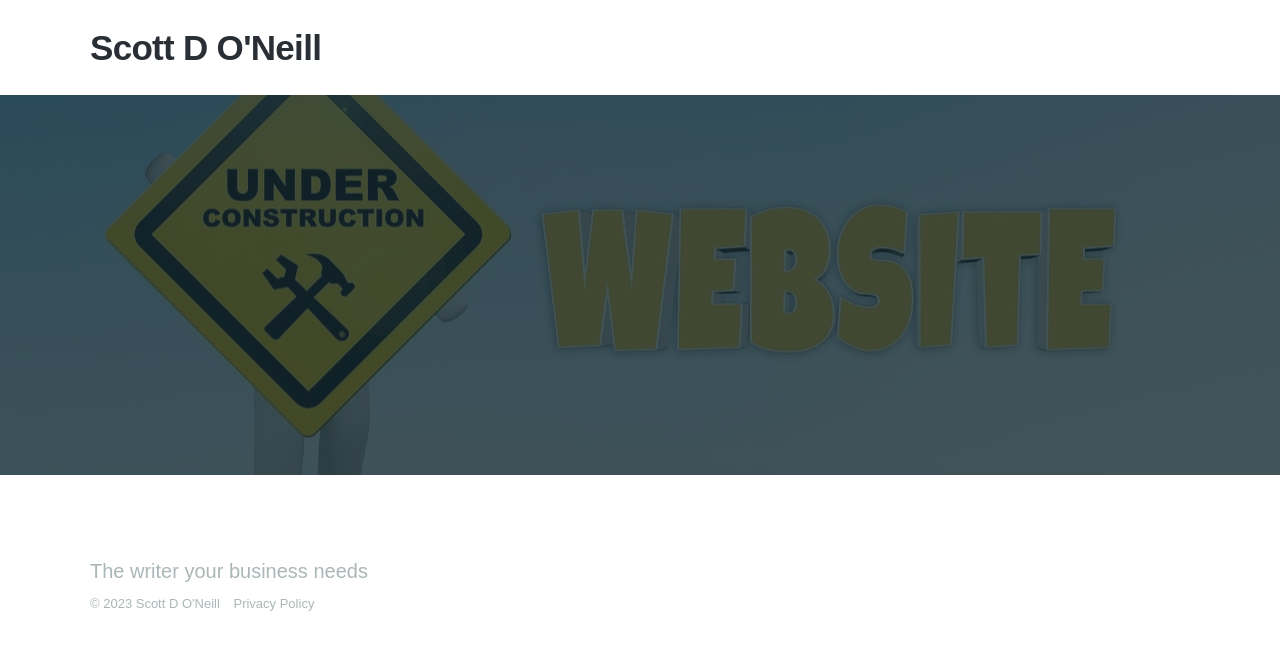
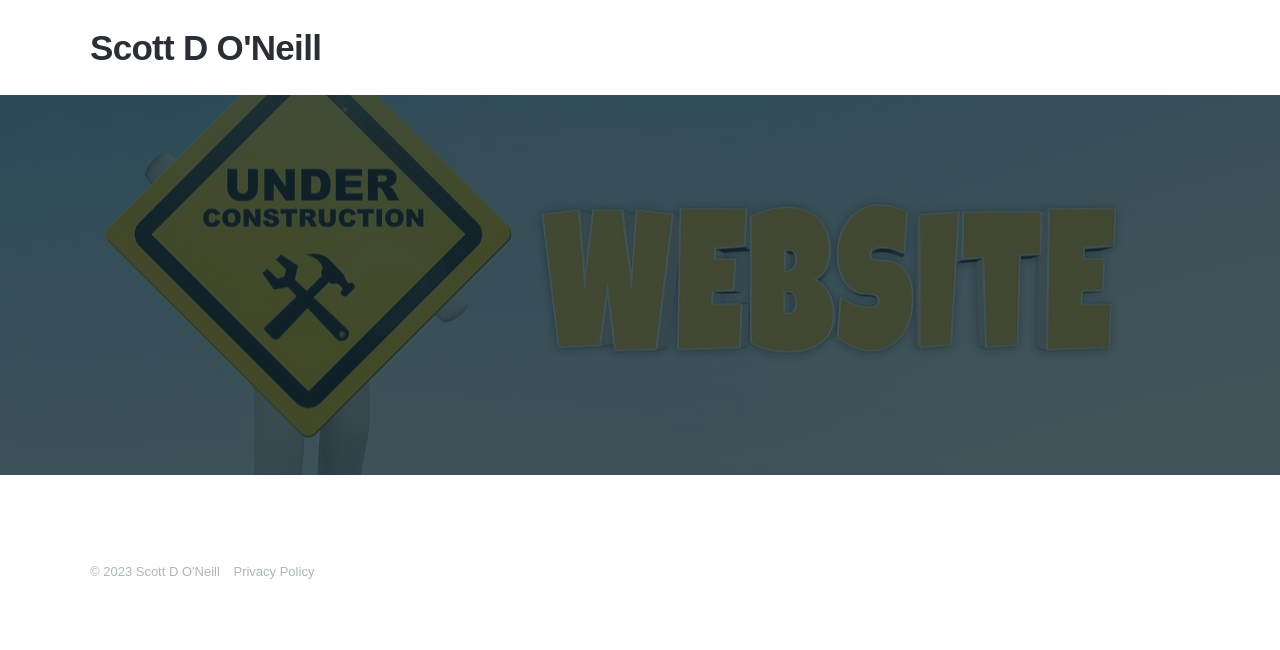
Before and after one commit to ScottON/ScottON, a Jekyll site: the page built from index.html, in a window 1280 px wide. Shown: the top 650 px of the page. Built offline with Jekyll 4.4.1, drawn with Linux system fonts in a browser that asks for light colours; nearby versions of some CDN libraries; some web fonts are replaced; the list of posts is cut into pages by our own code.

Commit message:
Update settings.yml

```diff
--- a/_data/settings.yml
+++ b/_data/settings.yml
@@ -18,7 +18,7 @@
       url: '/contact'
 
 footer_settings:
-  footer_tagline: The writer your business needs
+  footer_tagline:
 
 hero_settings:
   overlay_opacity: 0.8
@@ -41,7 +41,7 @@
   google-plus_url: ''
   vimeo_url: ''
   pinterest_url: ''
-  medium_url: 'https://scott-oneill.medium.com/'
+  medium_url:
   quora_url: ''
   amazon_url: ''
   apple_url: ''
```
